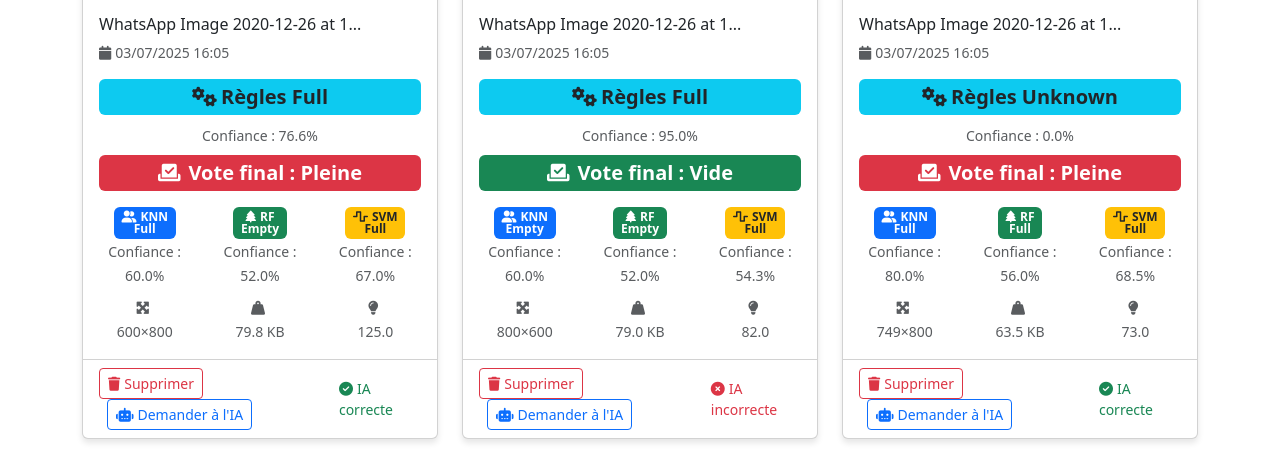
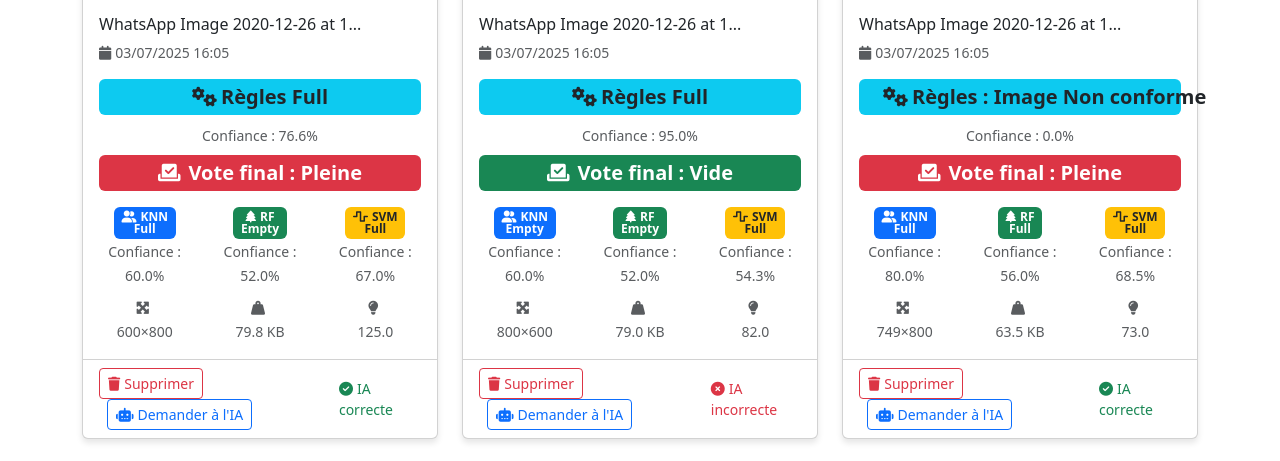
Before and after one commit to Gabibel/Project_Mastercamp, a Flask app: page /gallery in a window 1280 px wide. Shown: the part 1828-2289 px from the top of the page. Run offline with Flask 3, Linux system fonts and the light colour scheme; some libraries are stand-ins or nearby versions.

Commit message:
changements des unknown par images non conforme

```diff
--- a/app/templates/dashboard.html
+++ b/app/templates/dashboard.html
@@ -343,7 +343,7 @@ function initAICharts() {
     aiPredictionsChartObj = new Chart(ctx1, {
         type: 'doughnut',
         data: {
-            labels: ['Pleine','Vide','Inconnue'],
+            labels: ['Pleine','Vide','Image Non conforme'],
             datasets: [{
             data: [aiData.predFull, aiData.predEmpty, aiData.predUnknown],
             backgroundColor: ['#e74c3c','#2ecc71','#95a5a6'],
--- a/app/templates/gallery.html
+++ b/app/templates/gallery.html
@@ -41,7 +41,7 @@
                                     <i class="fas fa-clock me-1"></i>En attente
                                 </a>
                                 <a href="{{ url_for('main.gallery', status='unknown') }}" class="btn btn-outline-secondary {{ 'active' if status_filter == 'unknown' else '' }}">
-                                    <i class="fas fa-question-circle me-1"></i>Incertaines
+                                    <i class="fas fa-question-circle me-1"></i>Image non conforme
                                 </a>
                             </div>
                         </div>
@@ -66,7 +66,7 @@
                             {% elif image.status == 'pending' %}
                                 <span class="badge bg-warning text-dark"><i class="fas fa-clock me-1"></i>En attente</span>
                             {% elif image.ai_prediction == 'unknown' %}
-                                <span class="badge bg-secondary"><i class="fas fa-question-circle me-1"></i>Incertaine</span>
+                                <span class="badge bg-secondary"><i class="fas fa-question-circle me-1"></i>Image non conforme</span>
                             {% else %}
                                 <span class="badge bg-warning text-dark"><i class="fas fa-clock me-1"></i>En attente</span>
                             {% endif %}
@@ -79,10 +79,22 @@
                         <!-- Prédiction par règles (EN HAUT) -->
                         <div class="row mb-2">
                             <div class="col-12 text-center">
-                                <span class="badge bg-info text-dark fs-5 px-4 py-2 w-100 mb-2"><i class="fas fa-cogs me-1"></i>Règles {{ image.ai_prediction|title if image.ai_prediction else 'N/A' }}</span><br>
-                                <small class="text-muted">Confiance : {% if image.ai_confidence is not none %}{{ (image.ai_confidence * 100)|round(1) }}%{% else %}N/A{% endif %}</small>
+                                {% set pred = image.ai_prediction %}
+                                {% set label = pred == 'unknown' and ': Image Non conforme' or (pred|title if pred else 'N/A') %}
+                                <span class="badge bg-info text-dark fs-5 px-4 py-2 w-100 mb-2">
+                                <i class="fas fa-cogs me-1"></i>Règles {{ label }}
+                                </span><br>
+                                <small class="text-muted">
+                                Confiance :
+                                {% if image.ai_confidence is not none %}
+                                    {{ (image.ai_confidence * 100)|round(1) }}%
+                                {% else %}
+                                    N/A
+                                {% endif %}
+                                </small>
                             </div>
                         </div>
+
                         <!-- Résultat final ML (vote) en dessous -->
                         <div class="row mb-2">
                             <div class="col-12 text-center">
```
Also changed, not shown: app/routes/main.py (+12 -5 lines), instance/trash_monitoring.db.
